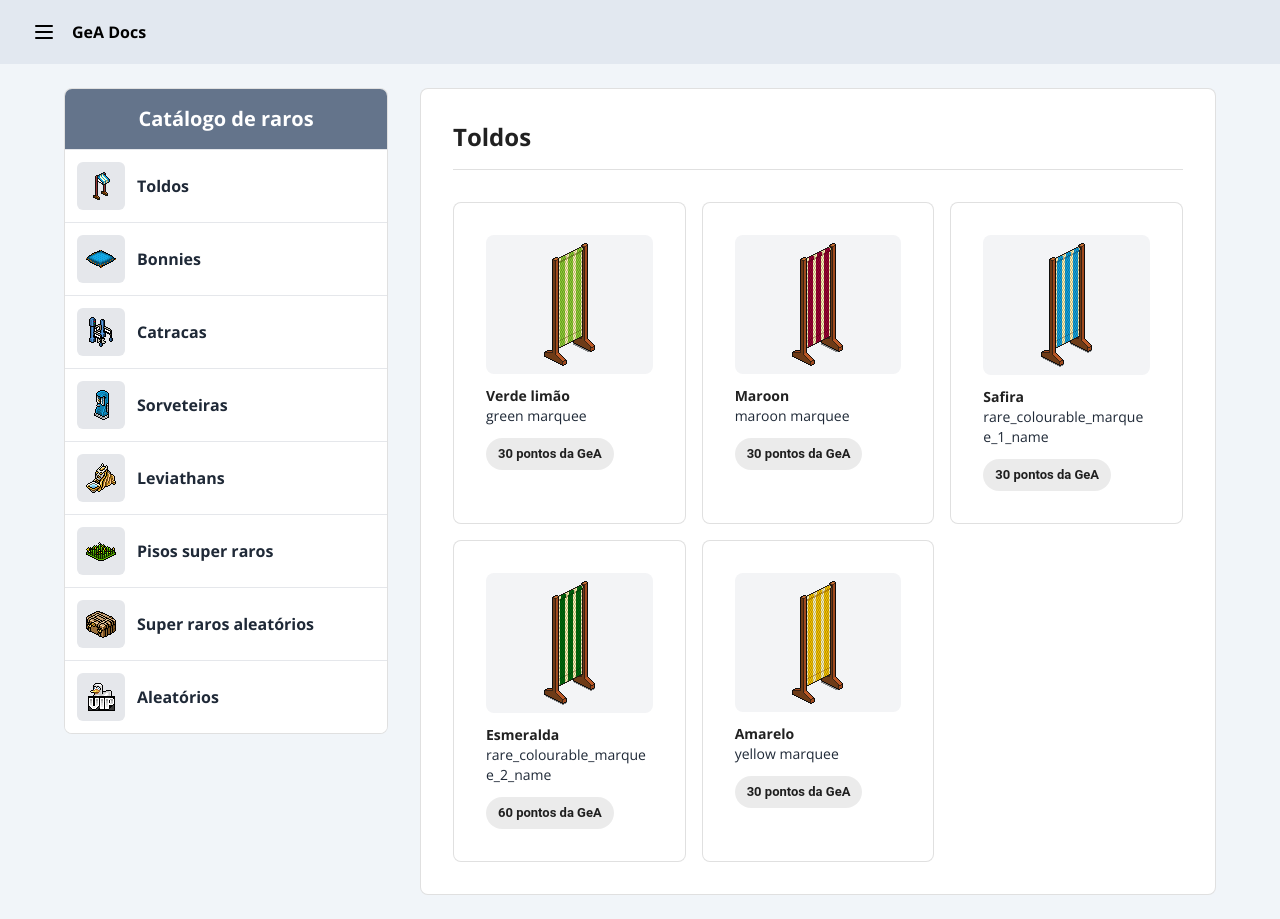
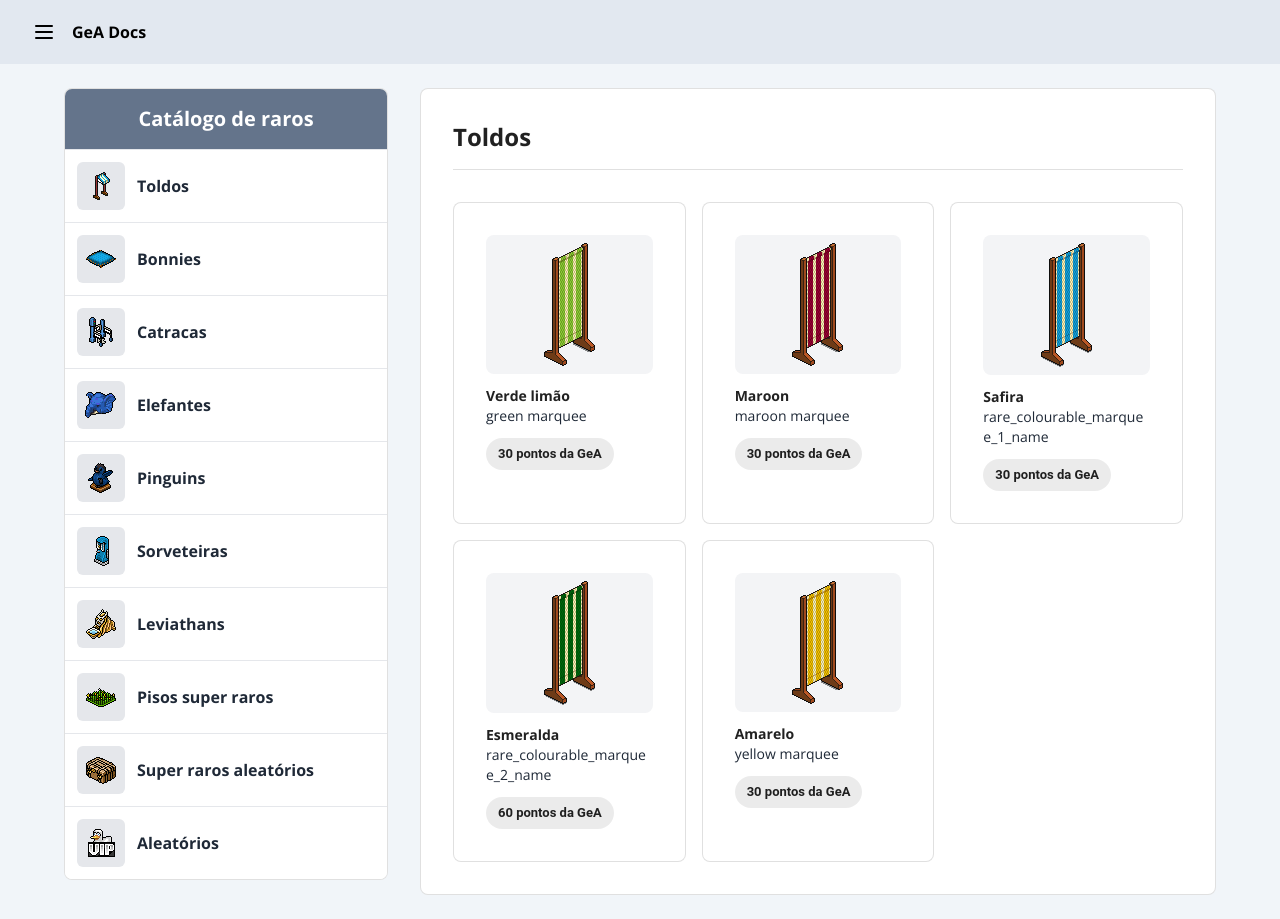
Before and after one commit to KaioFelps/gea-simple-docs, a Next.js app: page /catalogo/toldos in a window 1280 px wide. Built offline with nearby package versions, Linux system fonts and the light colour scheme.

Commit message:
feat: add pinguins and elephants to catalog aside navigation

```diff
--- a/src/components/catalog/CatalogAsideNavigation.tsx
+++ b/src/components/catalog/CatalogAsideNavigation.tsx
@@ -4,6 +4,8 @@ import { CustomCard } from "@/components/mui/Card";
 import toldo from "@/assets/rare_colourable_marquee_1_icon.png";
 import bonnie from "@/assets/rare_colourable_pillow_1_icon.png";
 import catraca from "@/assets/one_way_door_6_icon.png";
+import elefante from "@/assets/blue_elephant_icon.png";
+import pinguim from "@/assets/blue_penguim_icon.png";
 import sorveteira from "@/assets/rare_colourable_icecream_1_icon.png";
 import leviathan from "@/assets/lostc_merdragon_icon.png";
 import pisoDePetala from "@/assets/rare_daffodil_rug_icon.png";
@@ -46,6 +48,20 @@ export default function CatalogAsideNavigation() {
       />
 
       <CatalogNavItem
+        href="elefantes"
+        title="Elefantes"
+        image={elefante.src}
+        imageAlt="Miniatura de um elefante azul"
+      />
+
+      <CatalogNavItem
+        href="pinguins"
+        title="Pinguins"
+        image={pinguim.src}
+        imageAlt="Miniatura de um pinguim azul"
+      />
+
+      <CatalogNavItem
         href="sorveteiras"
         title="Sorveteiras"
         image={sorveteira.src}
```
